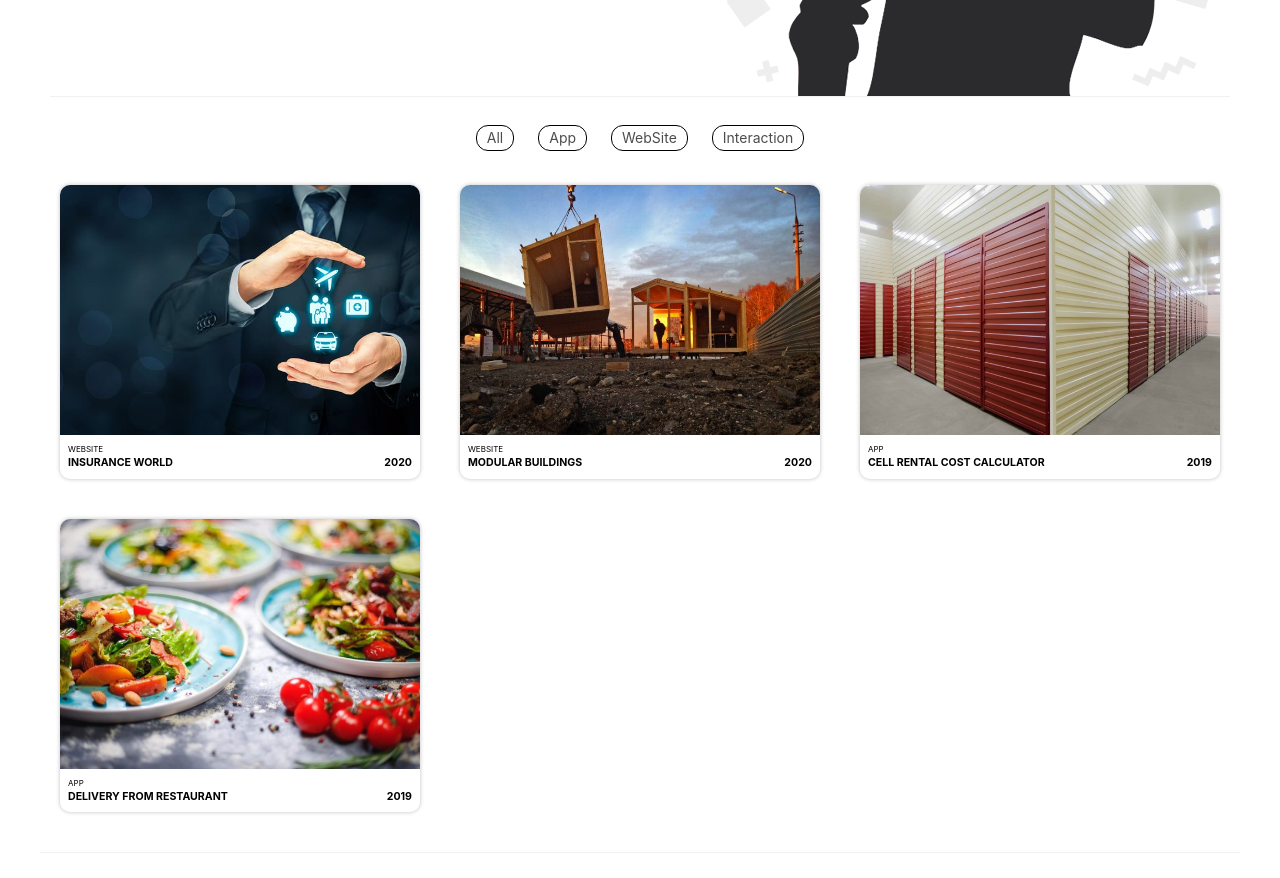
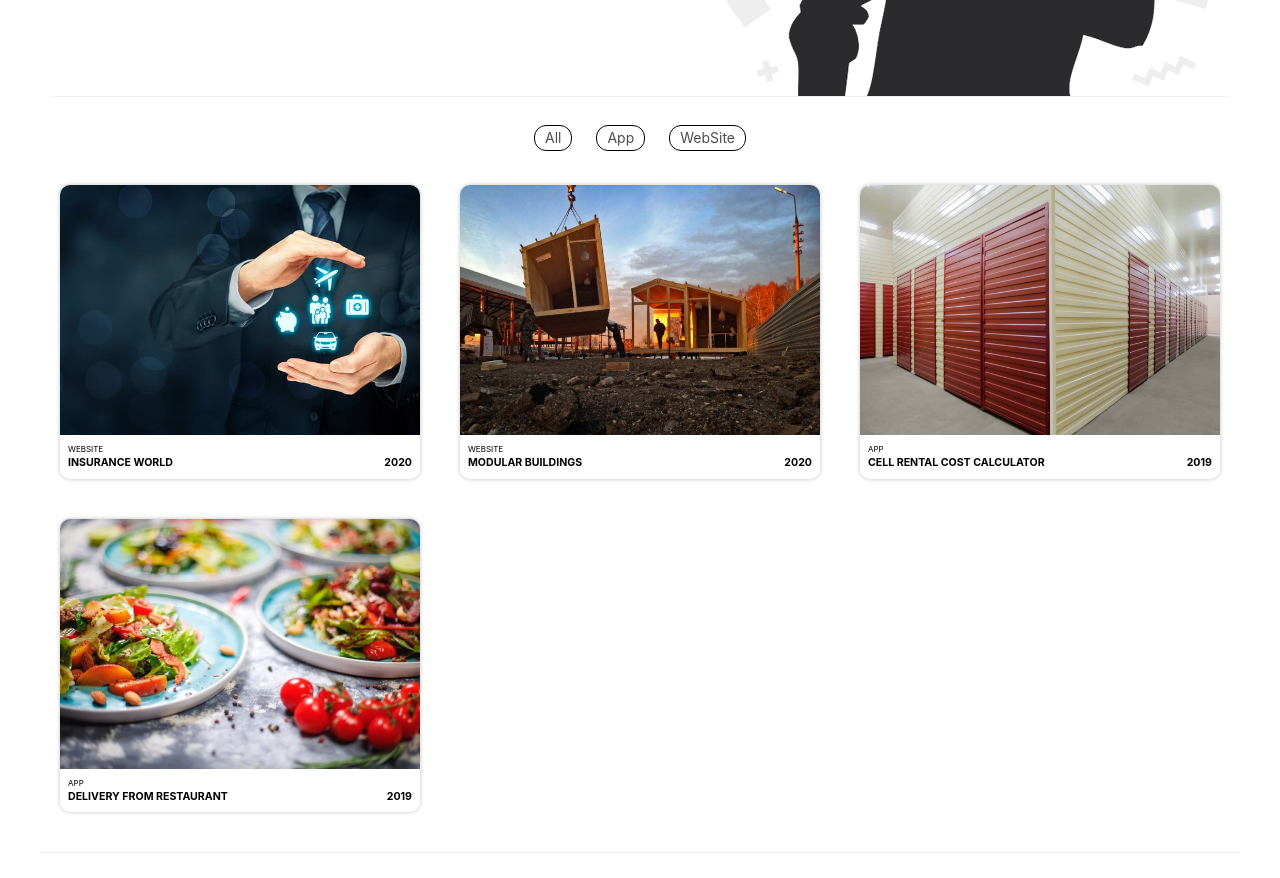
Before and after one commit to sanchik77/Portfolio, a plain HTML site: page index.html in a window 1280 px wide. Shown: the part 1320-2198 px from the top of the page. Drawn offline with Linux system fonts and the light colour scheme.

Commit message:
Update index.html

```diff
--- a/index.html
+++ b/index.html
@@ -95,7 +95,6 @@
                         <a class="works__nav-link" href="#">All</a>
                         <a class="works__nav-link" href="#">App</a>
                         <a class="works__nav-link" href="#">WebSite</a>
-                        <a class="works__nav-link" href="#">Interaction</a>
                     </div>
 
                     <div class="portfolio">
```
